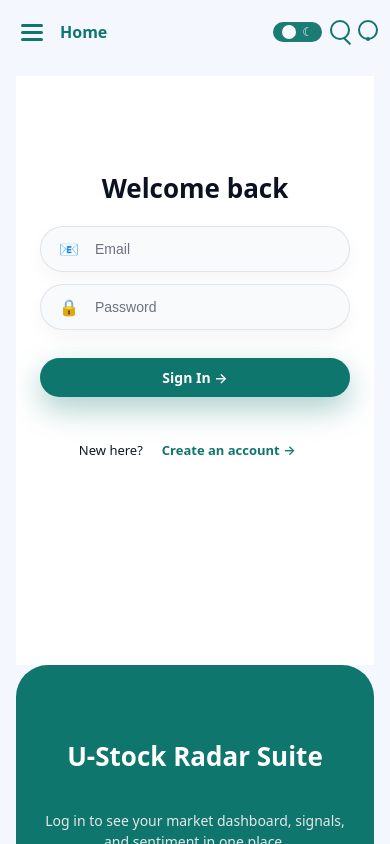
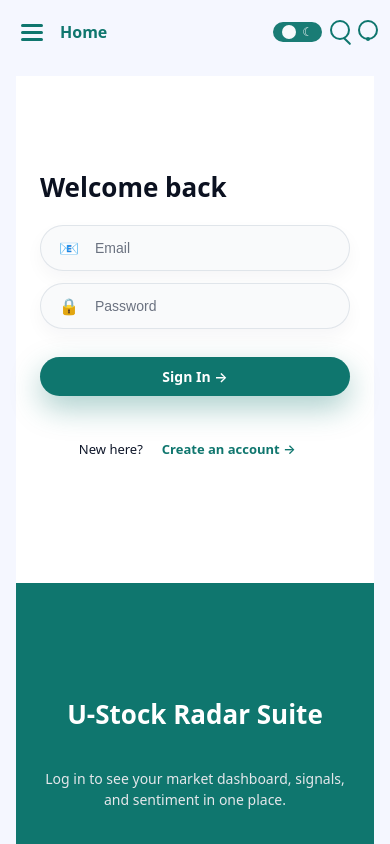
Before and after one commit to Ericka-7james/u-stock, a React (Vite) app: page / in a window 390 px wide. Both pictures are taken after a click on the button "Sign in / Sign up". Shown: the top 844 px of the page. Built offline with nearby package versions, Linux system fonts and the light colour scheme.

Commit message:
Improve AuthPage mobile layout: corrected green panel radius, tightened login section spacing, and ensured hero text appears without scrolling

```diff
--- a/src/components/auth/AuthPage.css
+++ b/src/components/auth/AuthPage.css
@@ -1,15 +1,25 @@
 /* AUTH PAGE – U-Stock theme */
 
-/* Full container */
+/* Full container (inside .app-page) */
 .auth-page {
   display: flex;
-  min-height: 100vh;
+  justify-content: center;
+  min-height: calc(100vh - 64px); /* leave room for fixed topbar */
   font-family: system-ui, -apple-system, BlinkMacSystemFont, "Inter", sans-serif;
   margin: 0 auto;
 }
 
+/* Wrapper that holds left + right panels */
+.auth-page-inner {
+  display: flex;
+  width: 100%;
+  max-width: 1200px;
+  margin: 0 auto;
+  min-height: calc(100vh - 64px);
+}
 
-/* LEFT: login */
+/* LEFT: login ------------------------------------------------------ */
+
 .auth-left {
   flex: 1;
   background: var(--ustock-bg-card);
@@ -106,7 +116,7 @@
   box-shadow: none;
 }
 
-/* Social icons */
+/* Social icons (optional) */
 .auth-social-row {
   margin-top: 20px;
   display: flex;
@@ -127,7 +137,8 @@
   color: var(--ustock-text-muted);
 }
 
-/* RIGHT: signup */
+/* RIGHT: green hero / signup -------------------------------------- */
+
 .auth-right {
   flex: 1;
   background: var(--ustock-green-main);
@@ -157,7 +168,7 @@
   margin-bottom: 24px;
 }
 
-/* Signup form */
+/* Signup form (used on /auth/signup) */
 .auth-signup-form {
   display: flex;
   flex-direction: column;
@@ -213,65 +224,70 @@
   transform: translateY(-1px);
 }
 
-/* Mobile layout */
-/* Mobile layout */
+/* ================= DESKTOP TWEAKS (≥ 769px) ======================= */
+
+@media (min-width: 769px) {
+  .auth-page-inner {
+    flex-direction: row;
+    align-items: stretch;
+  }
+
+  .auth-left-inner,
+  .auth-right-inner {
+    padding-top: 56px; /* keeps content clear of fixed nav and nicely centered */
+  }
+}
+
+/* ================= MOBILE LAYOUT (≤ 768px) ======================== */
+
 @media (max-width: 768px) {
   .auth-page {
-    flex-direction: column;
-    overflow-x: hidden;
+    min-height: calc(100vh - 64px);
   }
 
-  /* LOGIN SECTION — more balanced vertical spacing */
+  .auth-page-inner {
+    flex-direction: column;
+    min-height: calc(100vh - 64px);
+  }
+
+  /* LOGIN SECTION — slightly shorter so green panel peeks into view */
   .auth-left {
-    min-height: 65vh;
-    display: flex;
-
-    /* tighter and cleaner top/bottom padding */
-    padding-top: 24px;
-    padding-bottom: 16px;
-
+    min-height: 55vh;          /* was 60vh */
+    padding-top: 35px;         /* was 72px – keeps it below fixed nav but tighter */
+    padding-bottom: 8px;       /* a bit less spacing at the bottom */
+    align-items: flex-start;
     justify-content: center;
-    align-items: flex-start; /* content sits higher */
   }
 
   .auth-left-inner {
     width: 100%;
     max-width: 360px;
-
     display: flex;
     flex-direction: column;
     gap: 20px;
-
-    /* Pushes content upward slightly */
-    margin-top: 12px;
   }
 
   .auth-title {
     margin-bottom: 4px;
-    text-align: center;
-  }
-
-  .auth-form {
-    gap: 12px;
+    text-align: left;
   }
 
   .auth-social-row {
     margin-top: 4px;
   }
 
-  /* SIGNUP SECTION — fix top padding + center content nicely */
+  /* SIGNUP SECTION — no rounded top, comes into view sooner */
   .auth-right {
-    background: var(--ustock-green-main);
-    border-radius: 32px 32px 0 0;
-
-    padding-top: 32px;  /* raises the title up */
+    border-radius: 0;          /* FIX: remove rounded top */
+    padding-top: 24px;         /* slightly tighter so text is higher */
     padding-bottom: 32px;
+    min-height: 45vh;          /* was 40vh */
+    justify-content: flex-start;
   }
 
   .auth-right-inner {
     max-width: 360px;
     margin: 0 auto;
-
     display: flex;
     flex-direction: column;
     gap: 16px;
@@ -284,7 +300,7 @@
   }
 }
 
-/* Top back button */
+/* Top back button (if used on signup page) */
 .auth-top-bar {
   position: absolute;
   top: 16px;
```
